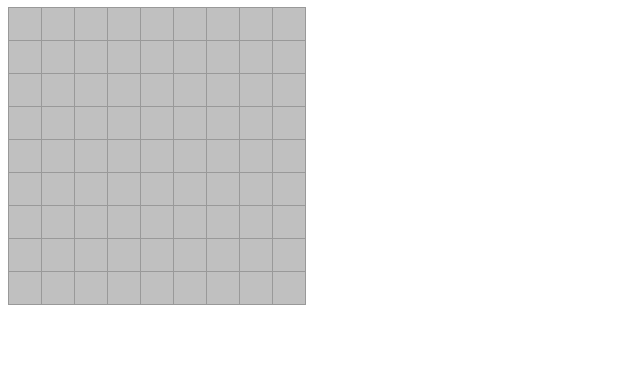
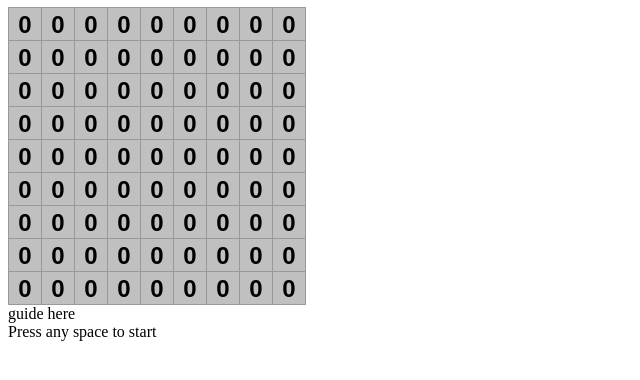
Before and after one commit to h4ta/Minesweeper-tuto, a React (Create React App) app: page / in a window 1280 px wide. Shown: the top 380 px of the page, without its empty margins (0-640 px from the left). Built offline with nearby package versions, Linux system fonts and the light colour scheme.

Commit message:
ゲームオーバー、ゲームクリア、リトライ処理を追加

```diff
--- a/src/App.tsx
+++ b/src/App.tsx
@@ -3,6 +3,7 @@ import "./styles.css";
 import { Square } from "./component/Square";
 import { squareInfoType } from "./type/type";
 import { shuffleArray } from "./helper/shuffleArray";
+import { Guide } from "./component/Guide";
 
 export default function App() {
   const rowSquareNum: number = 9;
@@ -30,29 +31,62 @@ export default function App() {
   // 本ゲームの盤面
   const [board, setBoard] = useState<Array<Array<squareInfoType>>>(zeroArr2Dim);
 
-  // まだ1マスも開けてないかどうか管理する変数
-  const [isFirstOpen, setIsFirstOpen] = useState<boolean>(true);
+  // ゲームクリア、ゲームオーバーを管理する変数
+  const [isGameClear, setIsGameClear] = useState<boolean>(false);
+  const [isGameOver, setIsGameOver] = useState<boolean>(false);
+
+  // ゲーム中かどうか管理する変数
+  const [isGameNow, setIsGameNow] = useState<boolean>(false);
 
   // マス目をクリックして開けた時の動作
   const onClickSquare = (rowNum: number, columnNum: number) => {
+    // ゲームオーバーした際はマスを開けられないようにする
+    if (isGameOver) {
+      return;
+    }
+
     let nowBoard: Array<Array<squareInfoType>> = [...board];
 
-    if (isFirstOpen) {
+    // 既に開かれたマスがクリックされた場合、何もしない
+    if (nowBoard[rowNum][columnNum][0]) {
+      return;
+    }
+
+    if (!isGameNow) {
       nowBoard = [...placeBomb(rowNum, columnNum)];
-      setIsFirstOpen(false);
+      // ゲーム開始
+      setIsGameNow(true);
     }
 
     nowBoard[rowNum][columnNum][0] = true; // isOpen = true
+
     setBoard(nowBoard);
 
-    const arroundCoordinates = getArroundCoodinates(rowNum, columnNum);
-    // console.log(arroundCoordinates);
+    // ゲームオーバー
+    if (nowBoard[rowNum][columnNum][1] === -1) {
+      setIsGameOver(true);
+      return;
+    }
+
+    // ゲームクリア
+    // 現在空いているマス数を数える
+    let openedSquaresNum: number = 0;
+    nowBoard.forEach((rows) => {
+      rows.forEach(([isOpen, bombNum]) => {
+        if (isOpen) {
+          openedSquaresNum++;
+        }
+      });
+    });
+    if (openedSquaresNum === totalSquaresNum - totalBombNum) {
+      setIsGameClear(true);
+    }
 
     // 再帰的に空白のマスの周囲を開けていく
+    const arroundCoordinates = getArroundCoodinates(rowNum, columnNum);
     if (nowBoard[rowNum][columnNum][1] === 0) {
       // bombNum === 0 の時
       arroundCoordinates.forEach(([row, column]) => {
-        console.log(row, column);
         if (board[row][column][0] === false) {
           // すでに開けたマスでは実行しないようにする
           onClickSquare(row, column);
@@ -148,6 +182,13 @@ export default function App() {
     return arroundCoordinates;
   };
 
+  const restart = () => {
+    setBoard(zeroArr2Dim);
+    setIsGameClear(false);
+    setIsGameOver(false);
+    setIsGameNow(false);
+  };
+
   return (
     <>
       {boardRowNums.map((row) => {
@@ -166,6 +207,12 @@ export default function App() {
           </div>
         );
       })}
+      <Guide
+        isGameClear={isGameClear}
+        isGameOver={isGameOver}
+        isGameNow={isGameNow}
+        restart={restart}
+      ></Guide>
     </>
   );
 }
--- /dev/null
+++ b/src/component/Guide.tsx
@@ -0,0 +1,27 @@
+type Props = {
+  isGameClear: boolean;
+  isGameOver: boolean;
+  isGameNow: boolean;
+  restart: () => void;
+};
+
+export const Guide = (props: Props) => {
+  const { isGameClear, isGameOver, isGameNow, restart } = props;
+
+  // const restart = () => {};
+
+  return (
+    <>
+      <div>guide here</div>
+      {isGameNow ? (
+        <>
+          <div>playing now</div> <button onClick={restart}>restart</button>
+        </>
+      ) : (
+        <div>Press any space to start</div>
+      )}
+      {isGameClear && <div>Game Clear!!</div>}
+      {isGameOver && <div>Game Over</div>}
+    </>
+  );
+};
--- a/src/component/Square.tsx
+++ b/src/component/Square.tsx
@@ -50,6 +50,10 @@ export const Square = (props: Props) => {
         );
     }
   } else {
-    return <button className="closedSquare" onClick={onClick}></button>;
+    return (
+      <button className="closedSquare" onClick={onClick}>
+        {bombNum}
+      </button>
+    );
   }
 };
```
